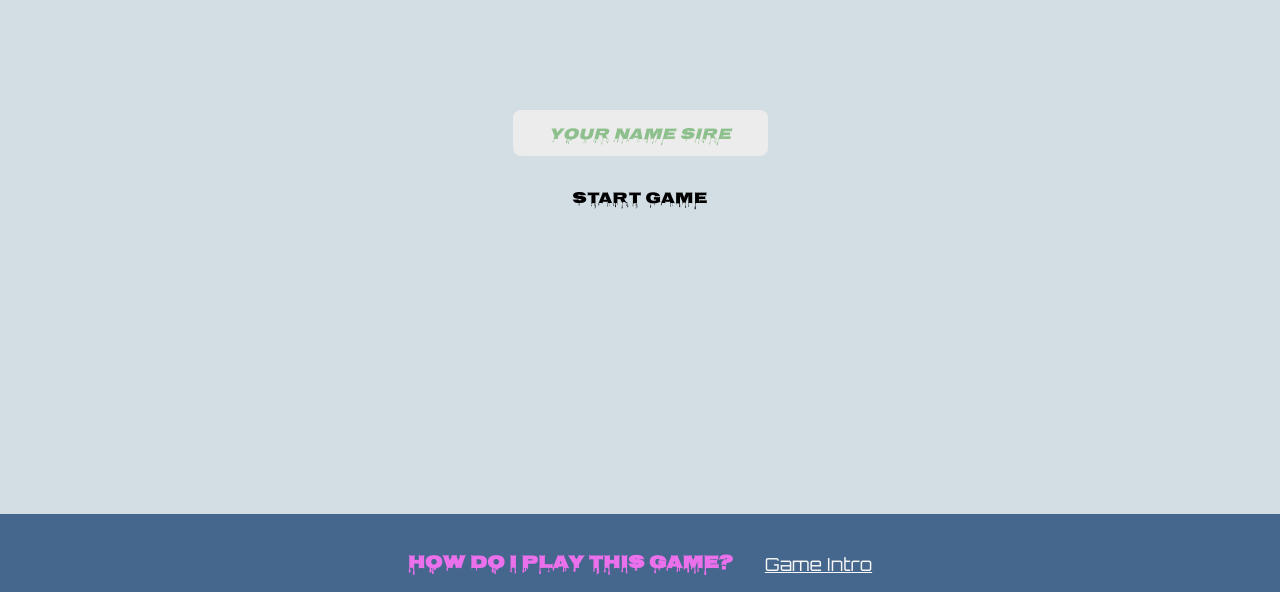
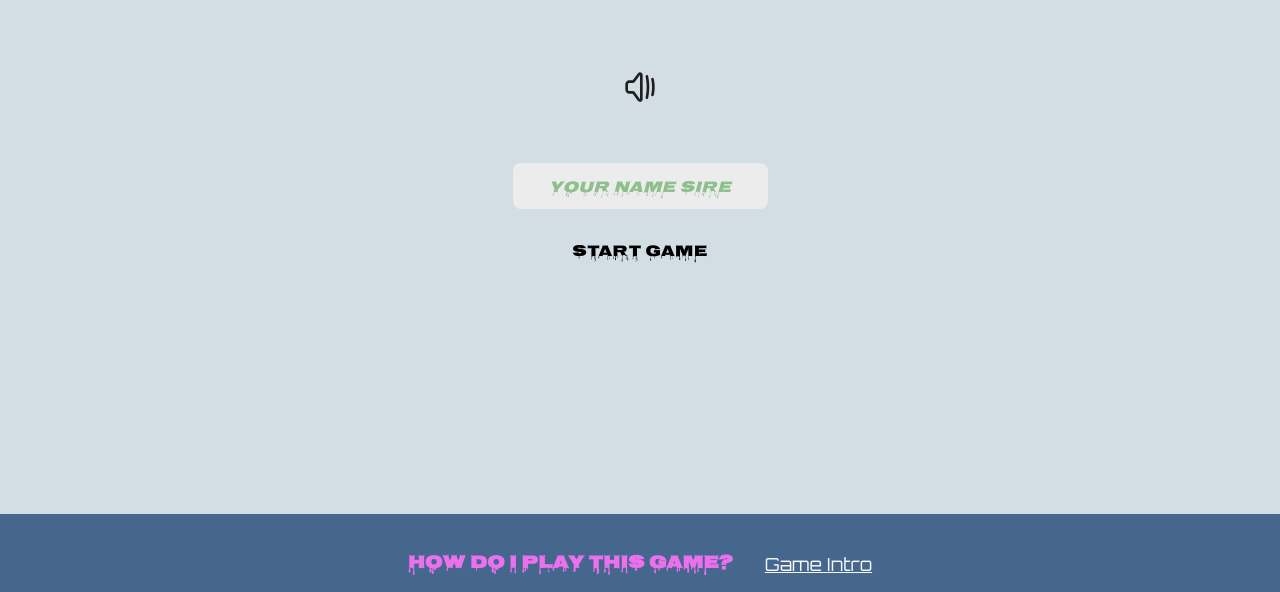
Before and after one commit to Shriyashzzz/battleship, a website built with webpack: page src/template.html in a window 1280 px wide. Shown: the part 250-842 px from the top of the page. Built offline with nearby package versions, Linux system fonts and the light colour scheme.

Commit message:
working background music/ with buttons

```diff
--- /dev/null
+++ b/src/audio/audioObject.js
@@ -0,0 +1,5 @@
+import bgMusicFile from "./battleShip_bg.mp3";
+
+export const audio = {
+  bgAudio: new Audio(bgMusicFile),
+};
--- a/src/computerObject.js
+++ b/src/computerObject.js
@@ -1,7 +1,7 @@
 import { Player } from "./Class/Player.js";
 import { Ship } from "./Class/Ship.js";
 /// RANDOM ship cordinate generator
-export const computerPlayer = new Player("ComputerPlayer");
+export const computerPlayer = new Player("AI");
 const shipConfigs = [];
 const shipCordinates = new Set([]);
 //randomize computer's ships position
--- a/src/homepageDom/homepage.js
+++ b/src/homepageDom/homepage.js
@@ -1,10 +1,35 @@
 import { startBtnEventListener } from "./homePageEventListener.js";
+import soundOn from "../icons/soundOn.svg";
+import soundOff from "../icons/soundOff.svg";
 
-export const initializeHomePageElements = () => {
+import { audio } from "../audio/audioObject.js";
+const initializeHomePageElements = () => {
   const main = document.querySelector("main");
   main.classList.add("homePageMain");
   const container = document.createElement("div");
   container.classList.add("homePageContent");
+  const playAudioBtn = document.createElement("button");
+  playAudioBtn.classList.add("audioBtn");
+  const playImg = document.createElement("img");
+  playImg.classList.add("playImg", "icons");
+  const muteImg = document.createElement("img");
+  muteImg.classList.add("muteImg", "icons");
+  muteImg.style.display = "none";
+  playImg.src = soundOn;
+  muteImg.src = soundOff;
+  playAudioBtn.append(playImg, muteImg);
+  playAudioBtn.addEventListener("click", () => {
+    if (audio.bgAudio.paused) {
+      audio.bgAudio.play();
+      playImg.style.display = "block";
+      muteImg.style.display = "none";
+      audio.bgAudio.loop = true; // Keep the battle music going!
+    } else {
+      audio.bgAudio.pause();
+      muteImg.style.display = "block";
+      playImg.style.display = "none";
+    }
+  });
   const gameName = document.createElement("p");
   gameName.textContent = "BATTLESHIP";
 
@@ -20,7 +45,7 @@ export const initializeHomePageElements = () => {
   startBtn.classList.add("startBtn");
   startBtn.type = "submit";
   nameForm.append(userName, startBtn);
-  container.append(gameName, nameForm);
+  container.append(gameName, playAudioBtn, nameForm);
 
   const gameInfo = document.createElement("div");
   gameInfo.classList.add("gameInfo");
--- a/src/index.js
+++ b/src/index.js
@@ -4,7 +4,6 @@ import { Player } from "./Class/Player.js";
 import { Ship } from "./Class/Ship.js";
 import { createBattlePage } from "./versusPageDom/battlePage.js";
 import { showEndGame } from "./versusPageDom/endGame.js";
-
 window.onload = function () {
   const loader = document.getElementById("loader");
   if (loader) {
--- a/src/style.css
+++ b/src/style.css
@@ -58,6 +58,25 @@ main {
   100% {
     opacity: 1;
   }
+}
+.audioBtn {
+  height: fit-content;
+  width: fit-content;
+  margin-top: -2rem;
+  background-color: inherit;
+  border: none;
+  .playImg,
+  .muteImg {
+    filter: invert(5%) sepia(2%) saturate(1396%) hue-rotate(202deg)
+      brightness(94%) contrast(94%);
+  }
+}
+
+.icons {
+  filter: invert(99%) sepia(1%) saturate(2975%) hue-rotate(190deg)
+    brightness(94%) contrast(108%);
+  height: 2rem;
+  width: 2rem;
 }
 
 /* ========================================
@@ -124,6 +143,7 @@ main {
   flex: 1;
   gap: 3rem;
   flex-direction: column;
+  align-items: center;
 }
 
 .homePageMain .homePageContent p {
@@ -318,7 +338,7 @@ input[type="text"] {
 
 /* All squares */
 .square {
-  border: 1px solid rgb(170, 165, 165);
+  border: 1px solid rgb(255, 179, 0);
   height: 100%;
   width: 100%;
   cursor: pointer;
@@ -338,7 +358,7 @@ input[type="text"] {
 
 /* Computer square specific styles */
 .computerSquare {
-  border: 2px solid rgb(176, 241, 10);
+  border: 1px solid rgb(176, 241, 10);
   cursor:
     url("./icons/ippoDefend.png") 12 12,
     auto;
@@ -452,6 +472,7 @@ input[type="text"] {
   font-family: "Nosifer";
   font-size: 1.5rem;
   color: rgb(200, 255, 0);
+  -webkit-text-stroke: 1px black;
   margin: 0.5rem;
 }
 
@@ -498,6 +519,7 @@ input[type="text"] {
     margin-top: 5rem;
     text-align: center;
     font-size: 1.5rem;
+    -webkit-text-stroke: 1px black;
     color: #ff0202;
   }
 }
--- a/webpack.config.js
+++ b/webpack.config.js
@@ -3,7 +3,6 @@ import path from "node:path";
 import HtmlWebpackPlugin from "html-webpack-plugin";
 
 export default {
-  target: "web",
   mode: "development",
   entry: "./src/index.js",
   output: {
@@ -34,6 +33,10 @@ export default {
         test: /\.(png|svg|jpg|jpeg|gif)$/i,
         type: "asset/resource",
       },
+      {
+        test: /\.(mp3|wav|ogg)$/i,
+        type: "asset/resource",
+      },
     ],
   },
 };
```
Also changed, not shown: src/icons/soundOff.svg (added), src/icons/soundOn.svg (added), 1 other file.
